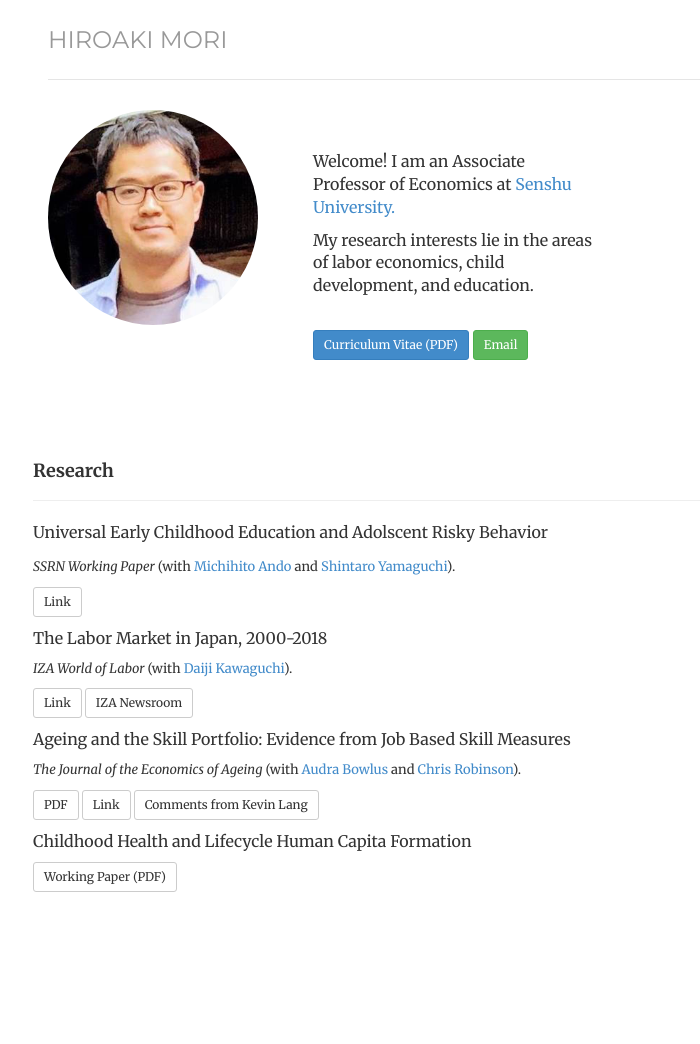
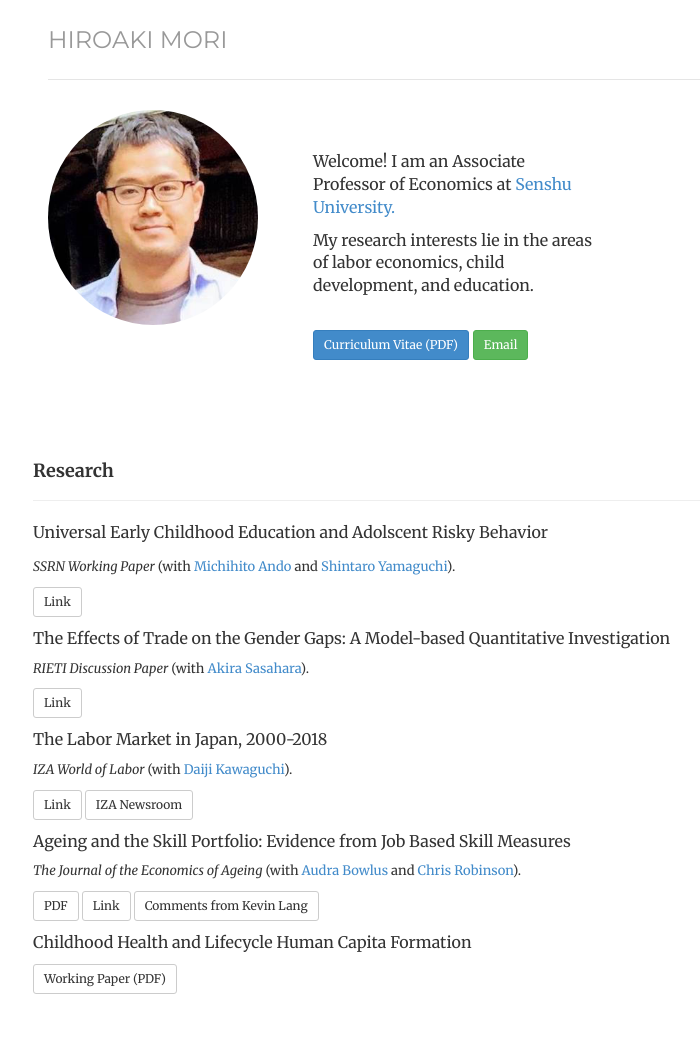
Before and after one commit to morihiroaki/morihiroaki.github.io, a Jekyll site: the page built from index.html, in a window 1280 px wide. Shown: the whole page, without its empty margins (232-932 px from the left). Built offline with Jekyll 4.4.1, drawn with Linux system fonts in a browser that asks for light colours; before the commit the page ends 942 px from its top, so only the background shows below that.

Commit message:
Update index.html

```diff
--- a/index.html
+++ b/index.html
@@ -37,6 +37,10 @@ description:
  <p><font size="2"><i>SSRN Working Paper</i> (with <a href="https://sites.google.com/site/michihito7ando" target="_blank" title="Link">Michihito Ando</a> and <a href="https://sites.google.com/site/shintaroyamaguchi/" target="_blank" title="Link">Shintaro Yamaguchi</a>). </p>
 <p><a href="https://papers.ssrn.com/sol3/papers.cfm?abstract_id=4194467" target="_blank" class="btn btn-default btn-sm" role="button">Link</a>
 
+<p><font size="3">The Effects of Trade on the Gender Gaps: A Model-based Quantitative Investigation</font></p>
+ <p><font size="2"><i>RIETI Discussion Paper</i> (with <a href="https://sites.google.com/view/akirasasahara/home" target="_blank" title="Link">Akira Sasahara</a>). </p>
+<p><a href="https://www.rieti.go.jp/en/publications/summary/21090001.html" target="_blank" class="btn btn-default btn-sm" role="button">Link</a>
+
 <p><font size="3">The Labor Market in Japan, 2000-2018</font></p>
 <p><font size="2"><i>IZA World of Labor</i> (with <a href="https://sites.google.com/site/daijikawaguchi/" target="_blank" title="Link">Daiji Kawaguchi</a>). </p>
 <p><a href="https://wol.iza.org/articles/the-labor-market-in-japan" target="_blank" class="btn btn-default btn-sm" role="button">Link</a>
```
